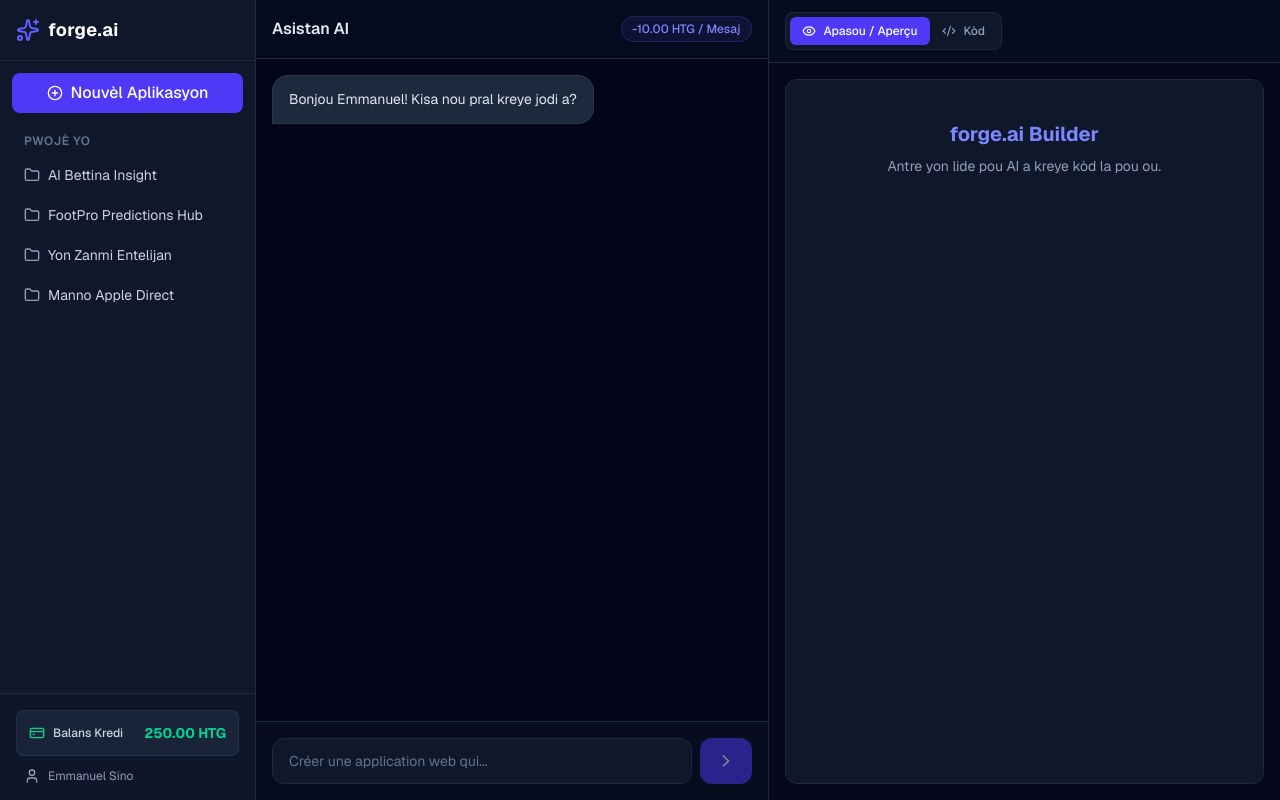
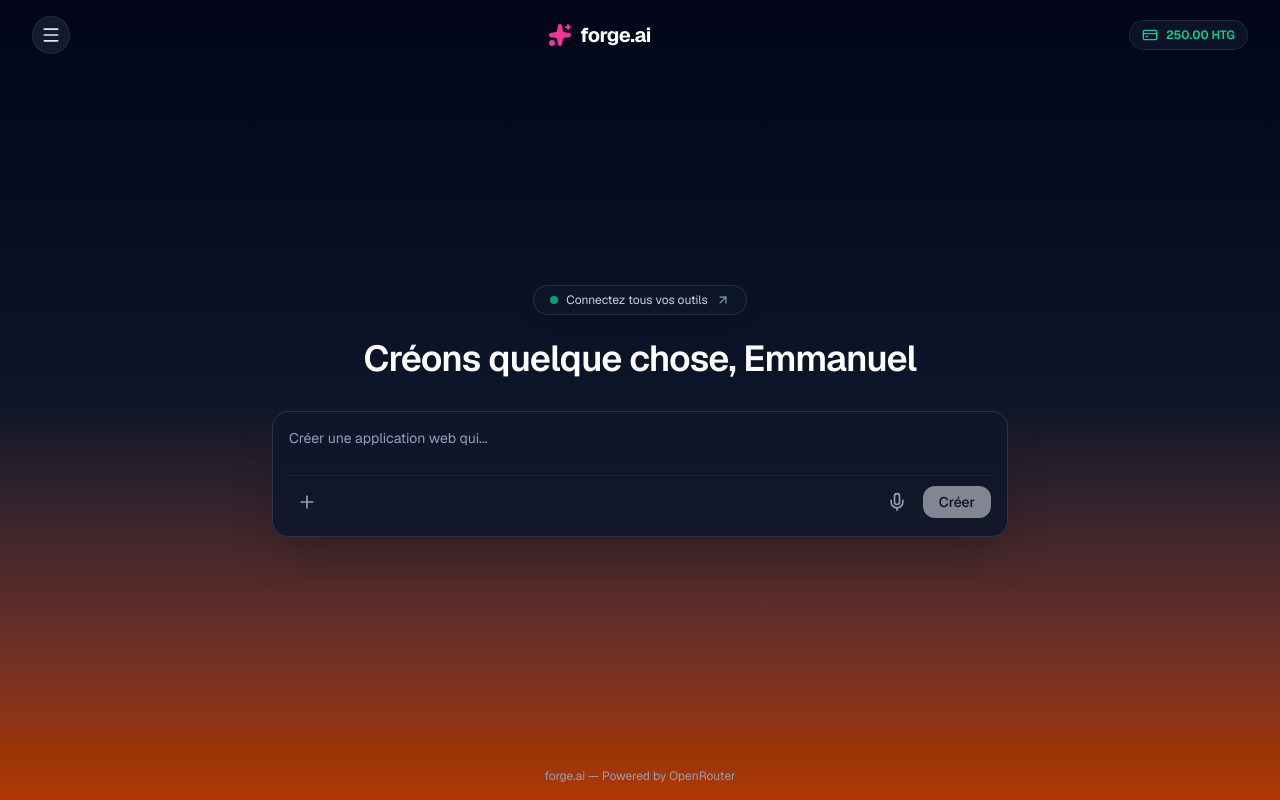
Before and after one commit to Emmanuel537-cybert/Forge-ai, a Next.js app: page / in a window 1280 px wide. Built offline with nearby package versions, Linux system fonts and the light colour scheme.

Commit message:
Update page.tsx

```diff
--- a/app/page.tsx
+++ b/app/page.tsx
@@ -1,51 +1,27 @@
 "use client";
 import { useState } from "react";
 import {
-  Bot, Eye, Code2, Copy, PlusCircle, Check, Loader2,
-  Menu, X, Folder, CreditCard, ChevronRight, User, Sparkles
+  Sparkles, Menu, X, Plus, Mic, ArrowUpRight, Folder, CreditCard, User
 } from "lucide-react";
 export default function Home() {
   const [isSidebarOpen, setIsSidebarOpen] = useState(false);
   const [creditsHTG, setCreditsHTG] = useState(250.00);
   const [costPerPrompt] = useState(10.00);
-  const [projects, setProjects] = useState([
-    { id: '1', title: 'AI Bettina Insight' },
-    { id: '2', title: 'FootPro Predictions Hub' },
-    { id: '3', title: 'Yon Zanmi Entelijan' },
-    { id: '4', title: 'Manno Apple Direct' },
-  ])
-  const [messages, setMessages] = useState<Array<{ role: string; content: string }>>([
-    { role: 'ai', content: "Bonjou Emmanuel! Kisa nou pral kreye jodi a?" }
-  ]);
   const [input, setInput] = useState("");
-  const [activeTab, setActiveTab] = useState<'preview' | 'code'>('preview');
-  const [copied, setCopied] = useState(false);
   const [isLoading, setIsLoading] = useState(false);
-  const [generatedCode, setGeneratedCode] = useState(`<div class="p-6 text-center">
-  <h1 class="text-xl font-bold text-indigo-400 mb-2">forge.ai Builder</h1>
-  <p class="text-slate-400 text-sm">Antre yon lide pou AI a kreye kòd la pou ou.</p>
-</div>`);
+  const [messages, setMessages] = useState<Array<{ role: string; content: string }>>([]);
   const handleSend = async () => {
     if (!input.trim() || isLoading) return;
     if (creditsHTG < costPerPrompt) {
-      setMessages(prev => [
-        ...prev,
-        { role: 'ai', content: "⚠️ Kredi Goud ou fini! Tanpri rechaje kont ou pou w ka kontinye." }
-      ]);
+      alert("⚠️ Kredi Goud ou fini! Tanpri rechaje kont ou.");
       return;
     }
     const userText = input;
     setInput("");
-
-    // Mete mesaj itilizatè a nan chat la
-    const updatedMessages = [
-      ...messages,
-      { role: 'user', content: userText }
-    ];
+    const updatedMessages = [...messages, { role: 'user', content: userText }];
     setMessages(updatedMessages);
     setIsLoading(true);
     try {
-      // Rezo repons sot nan route API nou an
       const res = await fetch('/api/chat', {
         method: 'POST',
         headers: { 'Content-Type': 'application/json' },
@@ -57,196 +33,157 @@
         }),
       });
       const data = await res.json();
-
       if (res.ok) {
-        const aiResponse = data.text || data.choices?.[0]?.message?.content || "Mwen pa jwenn yon repons.";
-
-        // Deduireredi goud yo
+        const aiResponse = data.text || data.choices?.[0]?.message?.content || "Mwen pa jwenn repons.";
         setCreditsHTG(prev => prev - costPerPrompt);
-
-        // Afiche vre repons AI a nan chat la
-        setMessages(prev => [
-          ...prev,
-          { role: 'ai', content: aiResponse }
-        ]);
-
-        // Si repons lan gen kòd HTML/JSX, mete l nan preview a
-        if (aiResponse.includes("<") && aiResponse.includes(">")) {
-          setGeneratedCode(aiResponse);
-        }
+        setMessages(prev => [...prev, { role: 'ai', content: aiResponse }]);
       } else {
-        setMessages(prev => [
-          ...prev,
-          { role: 'ai', content: ` Erè: ${data.error || 'Gen yon pwoblèm ki rive.'}` }
-        ]);
+        alert(data.error || "Gen yon erè ki rive.");
       }
     } catch (err) {
-      setMessages(prev => [
-        ...prev,
-        { role: 'ai', content: " Erè nan koneksyon an. Tanpri eseye ankò." }
-      ]);
+      alert("Erè nan koneksyon an.");
     } finally {
       setIsLoading(false);
     }
   };
+  return (
+    <div className="relative min-h-screen w-full bg-slate-950 text-white font-sans overflow-x-hidden flex flex-col justify-between">
+      {/* Background Gradient Style Lovable */}
+      <div className="absolute inset-0 pointer-events-none bg-gradient-to-b from-slate-950 via-slate-900 to-orange-600/80 opacity-90" />
+      {/* Header / Top Navigation */}
+      <header className="relative z-10 flex items-center justify-between p-4 md:px-8">
+        <div className="flex items-center gap-3">
+          <button
+            onClick={() => setIsSidebarOpen(!isSidebarOpen)}
+            className="p-2 bg-slate-800/60 rounded-full border border-slate-700/50 hover:bg-slate-700/60 transition-colors"
+          >
+            <Menu className="w-5 h-5 text-slate-200" />
+          </button>
+        </div>
 
-  return (
-    <div className="flex h-screen bg-slate-950 text-slate-100 font-sans overflow-hidden">
-      {/* Sidebar */}
-      <aside className={`fixed inset-y-0 left-0 z-50 w-64 bg-slate-900 border-r border-slate-800 transform ${isSidebarOpen ? 'translate-x-0' : '-translate-x-full'} md:relative md:translate-x-0 transition-transform duration-200 ease-in-out flex flex-col justify-between`}>
-        <div>
-          <div className="flex items-center justify-between p-4 border-b border-slate-800">
-            <div className="flex items-center gap-2">
-              <Sparkles className="w-6 h-6 text-indigo-500" />
-              <span className="font-bold text-lg tracking-wide text-white">forge.ai</span>
+        <div className="flex items-center gap-2">
+          <Sparkles className="w-6 h-6 text-pink-500 fill-pink-500" />
+          <span className="font-bold text-xl tracking-tight text-white">forge.ai</span>
+        </div>
+
+        <div className="flex items-center gap-2 bg-slate-900/80 px-3 py-1.5 rounded-full border border-slate-700/50">
+          <CreditCard className="w-4 h-4 text-emerald-400" />
+          <span className="text-xs font-semibold text-emerald-400">{creditsHTG.toFixed(2)} HTG</span>
+        </div>
+      </header>
+
+      {/* Sidebar Drawer */}
+      {isSidebarOpen && (
+        <div className="fixed inset-0 z-50 bg-black/60 backdrop-blur-sm flex">
+          <div className="w-72 bg-slate-900 h-full p-4 flex flex-col justify-between border-r border-slate-800">
+            <div>
+              <div className="flex items-center justify-between mb-6">
+                <span className="font-bold text-lg text-white">Meni Pwojè</span>
+                <button onClick={() => setIsSidebarOpen(false)} className="text-slate-400 hover:text-white">
+                  <X className="w-5 h-5" />
+                </button>
+              </div>
+              <button
+                onClick={() => { setMessages([]); setIsSidebarOpen(false); }}
+                className="w-full flex items-center gap-2 bg-indigo-600 hover:bg-indigo-500 text-white py-2.5 px-4 rounded-xl font-medium mb-4"
+              >
+                <Plus className="w-4 h-4" />
+                Nouvèl Aplikasyon
+              </button>
             </div>
-            <button onClick={() => setIsSidebarOpen(false)} className="md:hidden text-slate-400 hover:text-white">
-              <X className="w-5 h-5" />
-            </button>
-          </div>
-
-          <div className="p-3">
-            <button onClick={() => { setMessages([{ role: 'ai', content: "Bonjou Emmanuel! Kisa nou pral kreye jodi a?" }]); setGeneratedCode(""); }} className="w-full flex items-center justify-center gap-2 bg-indigo-600 hover:bg-indigo-500 text-white py-2 px-4 rounded-lg font-medium transition-colors">
-              <PlusCircle className="w-4 h-4" />
-              Nouvèl Aplikasyon
-            </button>
-          </div>
-          <div className="px-3 py-2">
-            <div className="text-xs font-semibold text-slate-500 uppercase tracking-wider px-3 mb-2">Pwojè yo</div>
-            <div className="space-y-1">
-              {projects.map((p) => (
-                <button key={p.id} className="w-full flex items-center gap-2 px-3 py-2 text-sm text-slate-300 hover:bg-slate-800 rounded-lg transition-colors text-left truncate">
-                  <Folder className="w-4 h-4 text-slate-400 flex-shrink-0" />
-                  <span className="truncate">{p.title}</span>
-                </button>
-              ))}
+            <div className="flex items-center gap-2 text-xs text-slate-400 pt-4 border-t border-slate-800">
+              <User className="w-4 h-4" />
+              <span>Emmanuel Sino</span>
             </div>
           </div>
         </div>
-        {/* Credit Display */}
-        <div className="p-4 border-t border-slate-800 bg-slate-900/50">
-          <div className="flex items-center justify-between bg-slate-800/80 p-3 rounded-lg border border-slate-700/50 mb-3">
-            <div className="flex items-center gap-2">
-              <CreditCard className="w-4 h-4 text-emerald-400" />
-              <span className="text-xs font-medium text-slate-300">Balans Kredi</span>
+      )}
+
+      {/* Main Content / Center Area */}
+      <main className="relative z-10 flex-1 flex flex-col items-center justify-center px-4 py-8 max-w-3xl mx-auto w-full">
+        {messages.length === 0 ? (
+          <>
+            {/* Top Pill Integration */}
+            <div className="mb-6 inline-flex items-center gap-2 bg-slate-900/90 border border-slate-700/60 rounded-full px-4 py-1.5 text-xs text-slate-300 shadow-lg">
+              <span className="flex h-2 w-2 rounded-full bg-emerald-400 animate-pulse" />
+              <span>Connectez tous vos outils</span>
+              <ArrowUpRight className="w-3.5 h-3.5 text-slate-400" />
             </div>
-            <span className="text-sm font-bold text-emerald-400">{creditsHTG.toFixed(2)} HTG</span>
-          </div>
-          <div className="flex items-center gap-2 px-2 text-xs text-slate-400">
-            <User className="w-4 h-4" />
-            <span className="truncate">Emmanuel Sino</span>
-          </div>
-        </div>
-      </aside>
-      {/* Main Content Area */}
-      <main className="flex-1 flex flex-col md:flex-row overflow-hidden">
-        {/* Chat Section */}
-        <section className="flex-1 flex flex-col border-r border-slate-800 h-full">
-          <header className="flex items-center justify-between p-4 border-b border-slate-800 bg-slate-900/30">
-            <div className="flex items-center gap-3">
-              <button onClick={() => setIsSidebarOpen(true)} className="md:hidden text-slate-400 hover:text-white">
-                <Menu className="w-5 h-5" />
-              </button>
-              <h1 className="font-semibold text-sm md:text-base text-slate-200">Asistan AI</h1>
+
+            {/* Title */}
+            <h1 className="text-2xl md:text-4xl font-semibold text-center mb-8 tracking-tight text-white">
+              Créons quelque chose, Emmanuel
+            </h1>
+
+            {/* Lovable Input Box */}
+            <div className="w-full bg-slate-900/90 backdrop-blur-md rounded-2xl border border-slate-700/70 p-4 shadow-2xl">
+              <textarea
+                value={input}
+                onChange={(e) => setInput(e.target.value)}
+                onKeyDown={(e) => {
+                  if (e.key === 'Enter' && !e.shiftKey) {
+                    e.preventDefault();
+                    handleSend();
+                  }
+                }}
+                placeholder="Créer une application web qui..."
+                rows={2}
+                className="w-full bg-transparent text-slate-100 placeholder-slate-400 text-sm focus:outline-none resize-none"
+              />
+              <div className="flex items-center justify-between pt-2 border-t border-slate-800/80">
+                <button className="p-2 text-slate-400 hover:text-white rounded-lg hover:bg-slate-800/50 transition-colors">
+                  <Plus className="w-5 h-5" />
+                </button>
+                <div className="flex items-center gap-2">
+                  <button className="p-2 text-slate-400 hover:text-white rounded-lg hover:bg-slate-800/50 transition-colors">
+                    <Mic className="w-5 h-5" />
+                  </button>
+                  <button
+                    onClick={handleSend}
+                    disabled={isLoading || !input.trim()}
+                    className="bg-slate-100 hover:bg-white text-slate-950 px-4 py-1.5 rounded-xl font-medium text-sm flex items-center gap-1 transition-colors disabled:opacity-50"
+                  >
+                    <span>Créer</span>
+                  </button>
+                </div>
+              </div>
             </div>
-            <span className="text-xs bg-indigo-500/10 text-indigo-400 px-2.5 py-1 rounded-full border border-indigo-500/20 font-medium">
-              -10.00 HTG / Mesaj
-            </span>
-          </header>
-
-          <div className="flex-1 overflow-y-auto p-4 space-y-4">
+          </>
+        ) : (
+          /* Chat Stream Output */
+          <div className="w-full space-y-4 my-auto">
             {messages.map((m, idx) => (
               <div key={idx} className={`flex ${m.role === 'user' ? 'justify-end' : 'justify-start'}`}>
-                <div className={`max-w-[85%] rounded-2xl px-4 py-3 text-sm leading-relaxed ${
+                <div className={`max-w-[90%] rounded-2xl px-5 py-3.5 text-sm leading-relaxed ${
                   m.role === 'user'
-                    ? 'bg-indigo-600 text-white rounded-br-none'
-                    : 'bg-slate-800 border border-slate-700/60 text-slate-200 rounded-bl-none'
+                    ? 'bg-indigo-600 text-white'
+                    : 'bg-slate-900/90 border border-slate-700 text-slate-100 backdrop-blur-md'
                 }`}>
                   {m.content}
                 </div>
               </div>
             ))}
             {isLoading && (
-              <div className="flex justify-start">
-                <div className="bg-slate-800 border border-slate-700/60 text-slate-300 rounded-2xl rounded-bl-none px-4 py-3 text-sm flex items-center gap-2">
-                  <Loader2 className="w-4 h-4 animate-spin text-indigo-400" />
-                  <span>Forge-AI ap reflechi...</span>
-                </div>
+              <div className="text-center text-xs text-slate-300 animate-pulse">
+                Forge-AI ap travay sou pwojè w la...
               </div>
             )}
-          </div>
-
-          <div className="p-4 border-t border-slate-800 bg-slate-900/40">
-            <div className="flex gap-2">
-              <input
-                type="text"
-                value={input}
-                onChange={(e) => setInput(e.target.value)}
-                onKeyDown={(e) => e.key === 'Enter' && handleSend()}
-                placeholder="Créer une application web qui..."
-                className="flex-1 bg-slate-900 border border-slate-800 rounded-xl px-4 py-3 text-sm text-slate-100 placeholder-slate-500 focus:outline-none focus:border-indigo-500 transition-colors"
-              />
+            <div className="pt-4 flex justify-center">
               <button
-                onClick={handleSend}
-                disabled={isLoading || !input.trim()}
-                className="bg-indigo-600 hover:bg-indigo-500 disabled:opacity-50 text-white px-4 py-3 rounded-xl transition-colors flex items-center justify-center"
+                onClick={() => setMessages([])}
+                className="text-xs bg-slate-800/80 hover:bg-slate-800 border border-slate-700 px-4 py-2 rounded-full text-slate-300"
               >
-                <ChevronRight className="w-5 h-5" />
+                + Kòmanse yon nouvo kreyasyon
               </button>
             </div>
           </div>
-        </section>
+        )}
+      </main>
 
-        {/* Workspace/Preview Section */}
-        <section className="flex-1 flex flex-col h-full bg-slate-900/20 hidden md:flex">
-          <header className="flex items-center justify-between px-4 py-3 border-b border-slate-800 bg-slate-900/30">
-            <div className="flex bg-slate-900 p-1 rounded-lg border border-slate-800">
-              <button
-                onClick={() => setActiveTab('preview')}
-                className={`flex items-center gap-2 px-3 py-1.5 rounded-md text-xs font-medium transition-colors ${
-                  activeTab === 'preview' ? 'bg-indigo-600 text-white' : 'text-slate-400 hover:text-white'
-                }`}
-              >
-                <Eye className="w-3.5 h-3.5" />
-                Apasou / Aperçu
-              </button>
-              <button
-                onClick={() => setActiveTab('code')}
-                className={`flex items-center gap-2 px-3 py-1.5 rounded-md text-xs font-medium transition-colors ${
-                  activeTab === 'code' ? 'bg-indigo-600 text-white' : 'text-slate-400 hover:text-white'
-                }`}
-              >
-                <Code2 className="w-3.5 h-3.5" />
-                Kòd
-              </button>
-            </div>
-
-            {activeTab === 'code' && (
-              <button
-                onClick={() => {
-                  navigator.clipboard.writeText(generatedCode);
-                  setCopied(true);
-                  setTimeout(() => setCopied(false), 2000);
-                }}
-                className="flex items-center gap-1.5 text-xs text-slate-400 hover:text-white bg-slate-800 px-3 py-1.5 rounded-md transition-colors border border-slate-700/50"
-              >
-                {copied ? <Check className="w-3.5 h-3.5 text-emerald-400" /> : <Copy className="w-3.5 h-3.5" />}
-                {copied ? 'Kopye!' : 'Kopye kòd'}
-              </button>
-            )}
-          </header>
-
-          <div className="flex-1 p-4 overflow-auto">
-            {activeTab === 'preview' ? (
-              <div className="w-full h-full bg-slate-900 rounded-xl border border-slate-800 p-4 text-slate-200 overflow-auto" dangerouslySetInnerHTML={{ __html: generatedCode }} />
-            ) : (
-              <pre className="w-full h-full bg-slate-950 rounded-xl border border-slate-800 p-4 text-xs font-mono text-emerald-400 overflow-auto">
-                <code>{generatedCode}</code>
-              </pre>
-            )}
-          </div>
-        </section>
-      </main>
+      {/* Footer Space */}
+      <footer className="relative z-10 p-4 text-center text-xs text-slate-400">
+        forge.ai — Powered by OpenRouter
+      </footer>
     </div>
   );
 }
```
